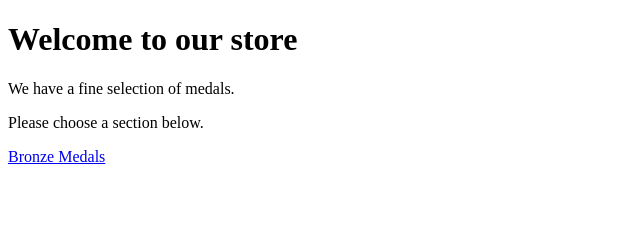
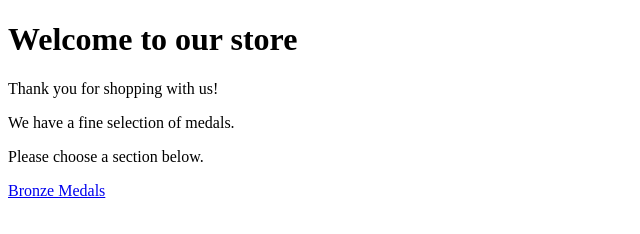
Before and after one commit to Julianna120/Medals, a plain HTML site: page medals.html in a window 1280 px wide. Shown: the whole page, without its empty margins (0-640 px from the left). Drawn offline with Linux system fonts and the light colour scheme.

Commit message:
Add thanks

```diff
--- a/medals.html
+++ b/medals.html
@@ -2,6 +2,7 @@
 <html>
   <body>
     <h1>Welcome to our store</h1>
+    <p>Thank you for shopping with us!</p>
     <p>We have a fine selection of medals.</p>
     <p>Please choose a section below.</p>
     <div>
```
